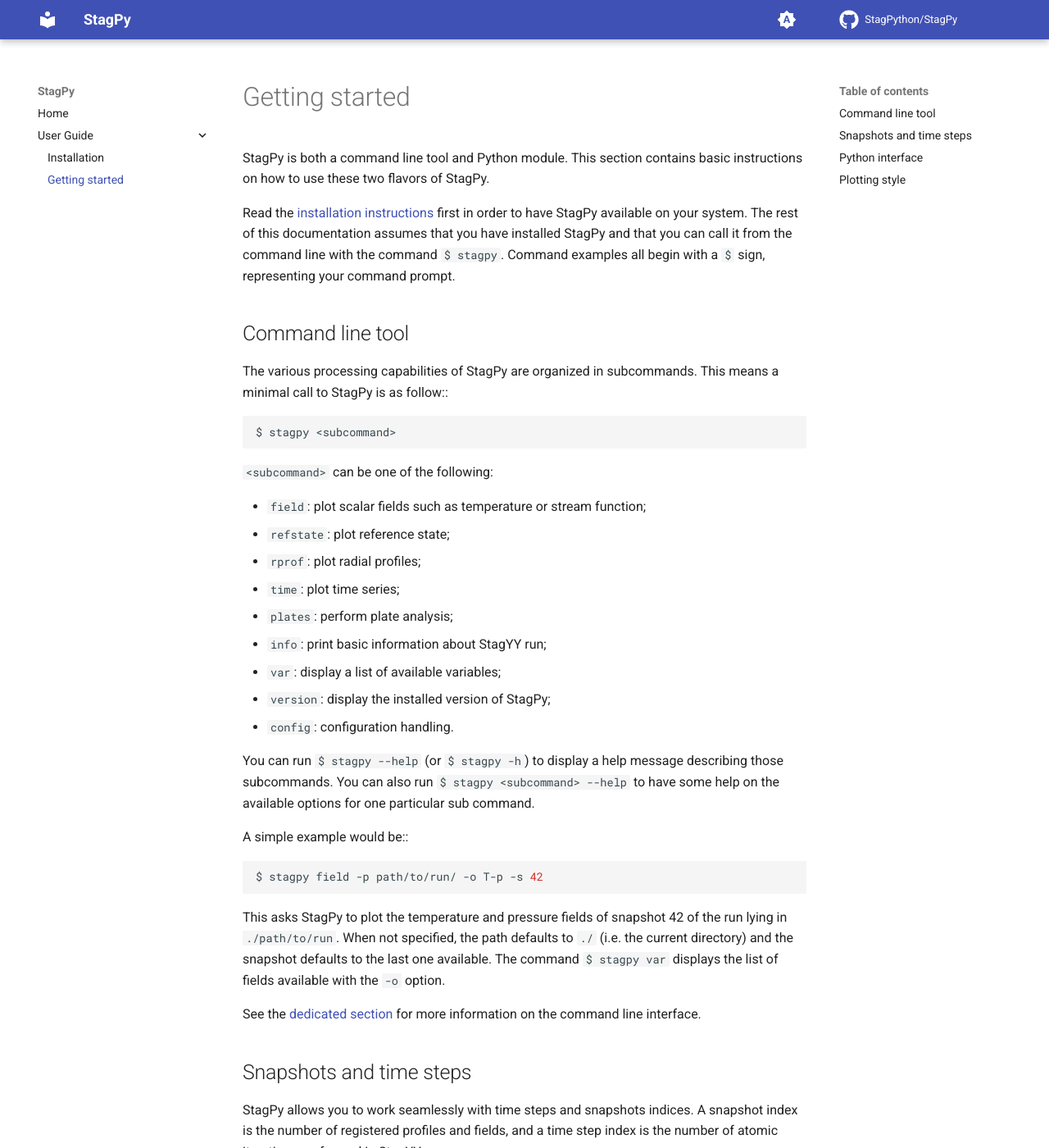
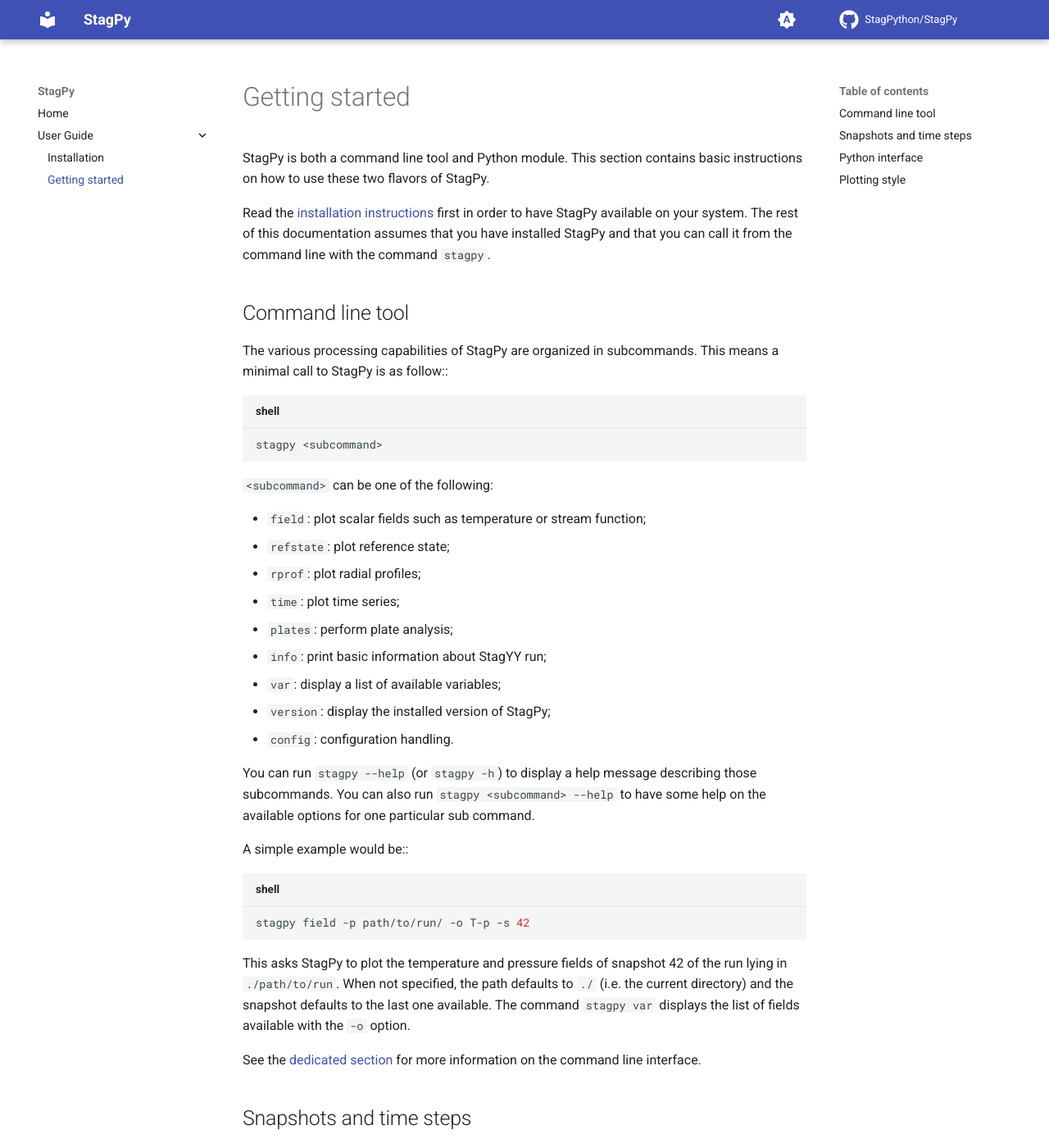
Before and after one commit to StagPython/StagPy, an MkDocs documentation site: the page built from docs/user-guide/getting-started.md, in a window 1280 px wide and 1400 px high. Shown: the whole window at 82% size. Built offline with MkDocs 1.6.1 and Material for MkDocs 9.7.7, drawn with Linux system fonts in a browser that asks for light colours; comment, search, counter and statistics services are not loaded.

Commit message:
docs: do not prepend $ in front of shell commands
this makes copying the command more difficult

````diff
--- a/docs/user-guide/getting-started.md
+++ b/docs/user-guide/getting-started.md
@@ -7,8 +7,7 @@
 Read the [installation instructions](install.md) first in order to have
 StagPy available on your system. The rest of this documentation assumes that
 you have installed StagPy and that you can call it from the command line with
-the command `$ stagpy`. Command examples all begin with a `$` sign,
-representing your command prompt.
+the command `stagpy`.
 
 Command line tool
 -----------------
@@ -16,8 +15,8 @@
 The various processing capabilities of StagPy are organized in subcommands.
 This means a minimal call to StagPy is as follow::
 
-```sh
-$ stagpy <subcommand>
+```sh title="shell"
+stagpy <subcommand>
 ```
 
 `<subcommand>` can be one of the following:
@@ -32,20 +31,20 @@
 * `version`: display the installed version of StagPy;
 * `config`: configuration handling.
 
-You can run `$ stagpy --help` (or `$ stagpy -h`) to display a help message
-describing those subcommands. You can also run `$ stagpy <subcommand> --help`
+You can run `stagpy --help` (or `stagpy -h`) to display a help message
+describing those subcommands. You can also run `stagpy <subcommand> --help`
 to have some help on the available options for one particular sub command.
 
 A simple example would be::
 
-```sh
-$ stagpy field -p path/to/run/ -o T-p -s 42
+```sh title="shell"
+stagpy field -p path/to/run/ -o T-p -s 42
 ```
 
 This asks StagPy to plot the temperature and pressure fields of snapshot 42
 of the run lying in `./path/to/run`. When not specified, the path defaults to
 `./` (i.e. the current directory) and the snapshot defaults to the last one
-available. The command `$ stagpy var` displays the list of fields available
+available. The command `stagpy var` displays the list of fields available
 with the `-o` option.
 
 See the [dedicated section](cli.md) for more information on the command line
@@ -126,6 +125,6 @@
 dark-background figure with a font size adapted for slides, you can use the
 following command::
 
-```sh
-$ stagpy field --mplstyle='dark_background,stagpy-slides'
+```sh title="shell"
+stagpy field --mplstyle='dark_background,stagpy-slides'
 ```
````
